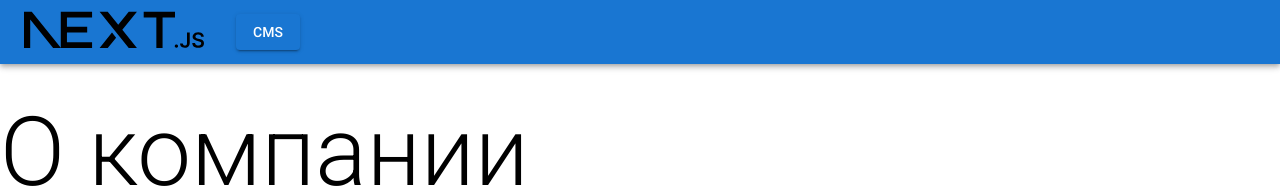
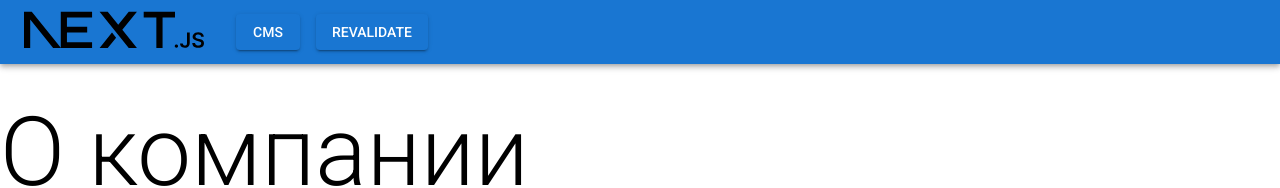
Before and after one commit to stswoon/widget-portal, a Next.js app in the folder portal/: page /portal/about in a window 1280 px wide. Shown: the top 188 px of the page. Built offline with nearby package versions, Linux system fonts and the light colour scheme; what @mui/material-nextjs would draw is missing.

Commit message:
fix issues

```diff
--- a/portal/src/components/ClientCmsButton.tsx
+++ b/portal/src/components/ClientCmsButton.tsx
@@ -1,18 +1,21 @@
 "use client";
 
 import { FC, memo } from "react";
-import { Button } from "@mui/material";
+import { Button, Stack } from "@mui/material";
 
 export const ClientCmsButton: FC = memo(() => {
   return (
+    <Stack className="taClientCmsButton" direction="row" gap={2} marginLeft={4}>
       <Button
-      sx={{ marginLeft: 4 }}
         variant="contained"
-      className="taClientCmsButton"
         onClick={() => (window.location.href = "http://" + window.location.hostname + ":3101")}
       >
         CMS
       </Button>
+      <Button variant="contained" onClick={() => (window.location.href = "/api/revalidate")}>
+        Revalidate
+      </Button>
+    </Stack>
   );
 });
 
```
Lines whose indentation alone changed are shown as unchanged.
